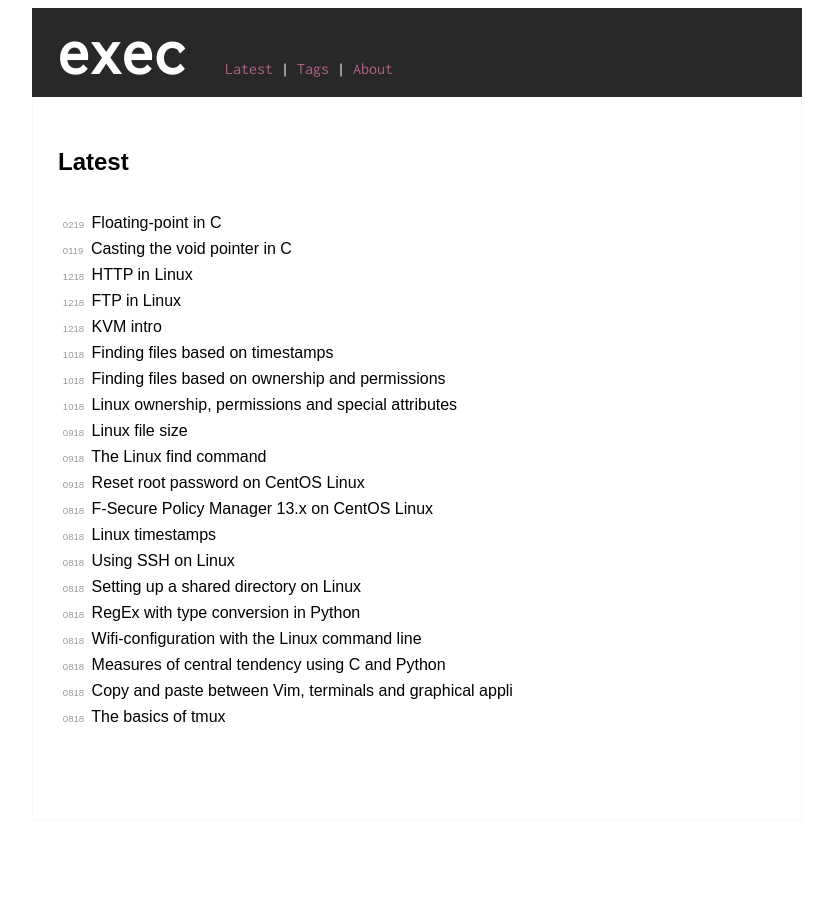
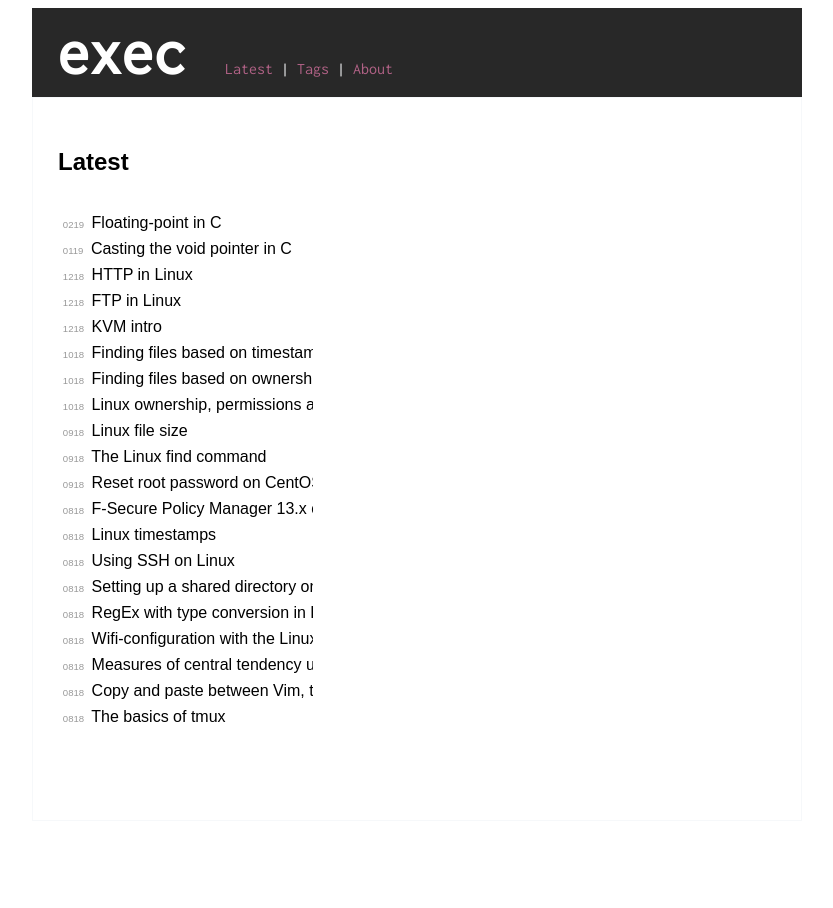
Before and after one commit to execas/execas.github.io, a Jekyll site: the page built from index.html, in a window 1280 px wide. Shown: the whole page, without its empty margins (223-1056 px from the left). Built offline with Jekyll 4.4.1, drawn with Linux system fonts in a browser that asks for light colours.

Commit message:
Update execas.css

```diff
--- a/css/execas.css
+++ b/css/execas.css
@@ -166,7 +166,7 @@ list of matching posts beneath tag name header
 }
 
 .tag-posts {
-    width: 450px;
+    width: 250px;
     padding-left: 0.3rem;
     list-style: none;
     margin-top: 0rem;
```
